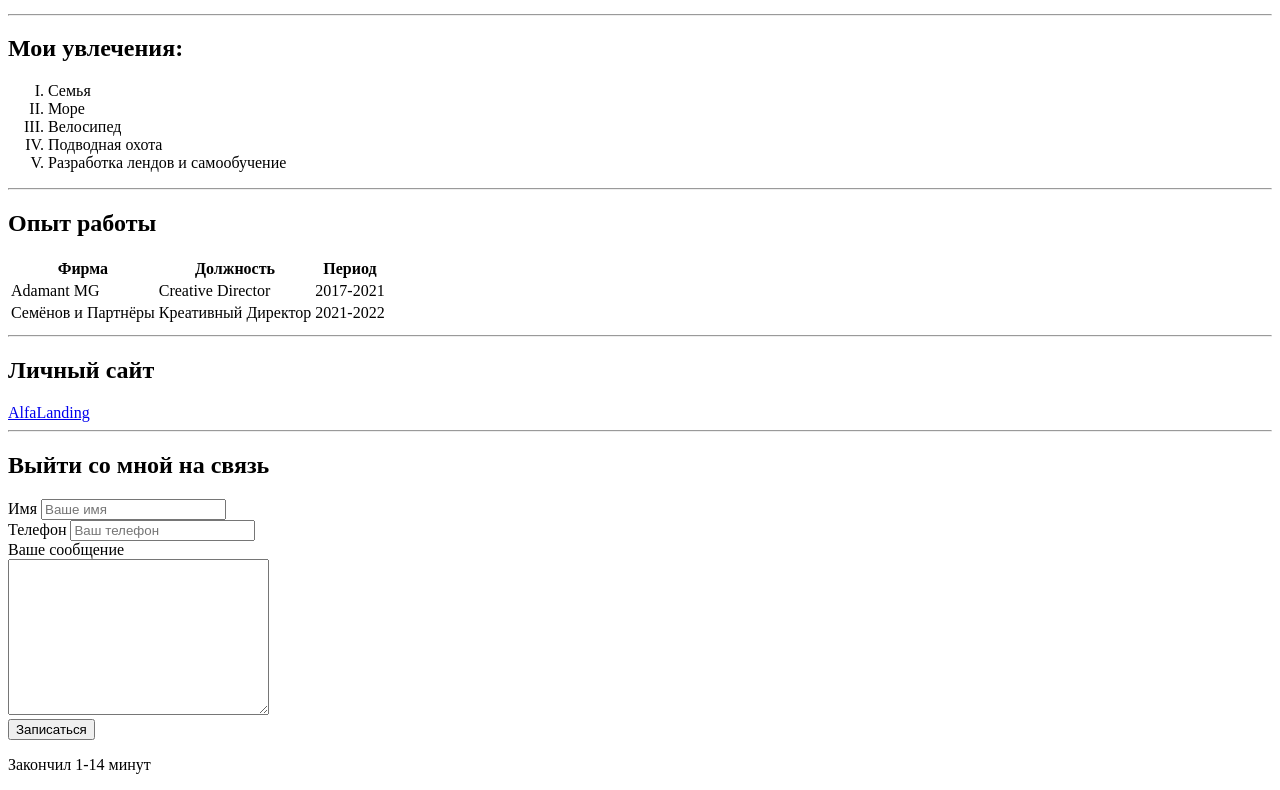
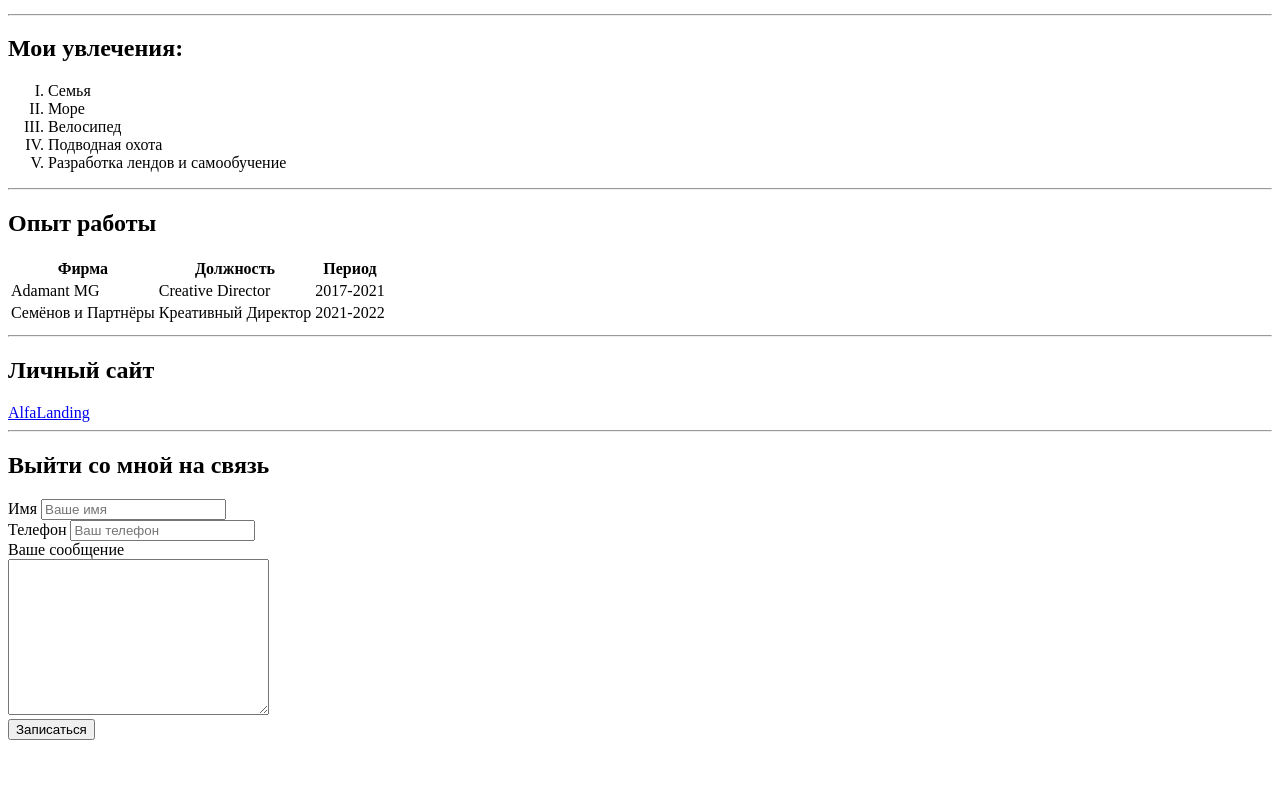
Before and after one commit to WebTehnik/self-study, a plain HTML site: page index.html in a window 1280 px wide. Shown: the part 398-1188 px from the top of the page. After the commit the page ends 1146 px from the top, so only its background shows below. Drawn offline with Linux system fonts and the light colour scheme.

Commit message:
edit index

```diff
--- a/index.html
+++ b/index.html
@@ -82,6 +82,6 @@
         <input type="submit" value="Записаться">
         <!-- <input type="range" min: 0 max: 100 > -->
     </form>
-    <p>Закончил 1-14 минут</p>
+    <!-- <p>Закончил 1-14 минут</p> -->
 </body>
 </html>
```
